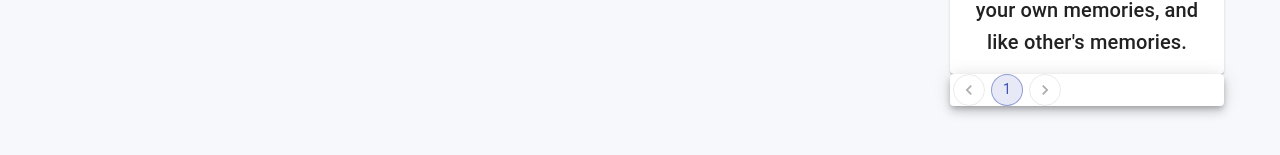
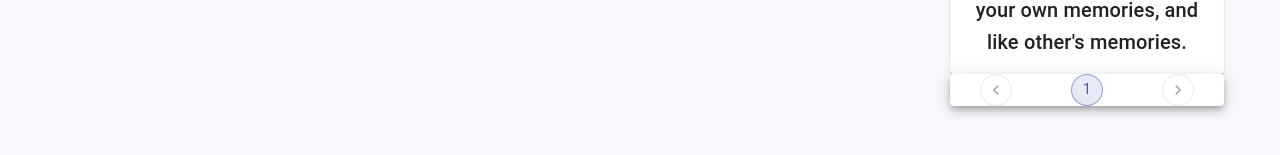
Before and after one commit to developer-junaid/MERN-Memories-App, a React (Create React App) app in the folder client/: page /posts in a window 1280 px wide. Shown: the part 339-494 px from the top of the page. Built offline with nearby package versions, Linux system fonts and the light colour scheme; no server answers.

Commit message:
Small Bug fixes in Pagination

```diff
--- a/client/src/components/Pagination/Pagination.jsx
+++ b/client/src/components/Pagination/Pagination.jsx
@@ -23,13 +23,13 @@ const Paginate = ({ page }) => {
   useEffect(() => {
     // Get posts
     if (page) dispatch(getPosts(page));
-  }, [page]);
+  }, [dispatch, page]);
 
   return (
     <Pagination
       classes={{ ul: classes.ul }}
       count={totalPages}
-      page={page || 1}
+      page={Number(page) || 1}
       variant="outlined"
       color="primary"
       renderItem={(item) => (
--- a/client/src/components/Pagination/styles.js
+++ b/client/src/components/Pagination/styles.js
@@ -3,6 +3,6 @@ import { makeStyles } from "@material-ui/core/styles";
 
 export default makeStyles(() => ({
   ul: {
-    justifyContent: "space-round",
+    justifyContent: "space-around",
   },
 }));
```
